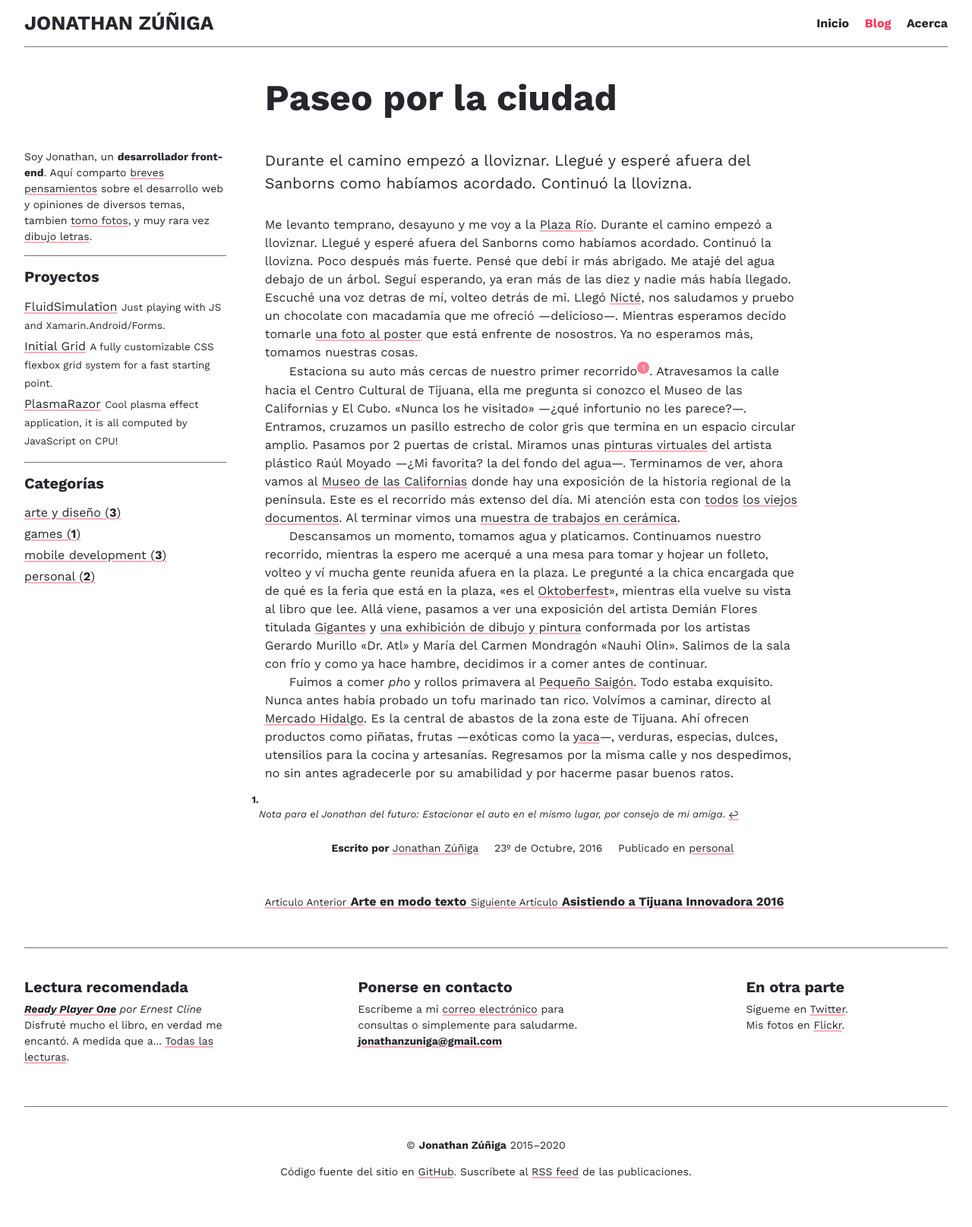
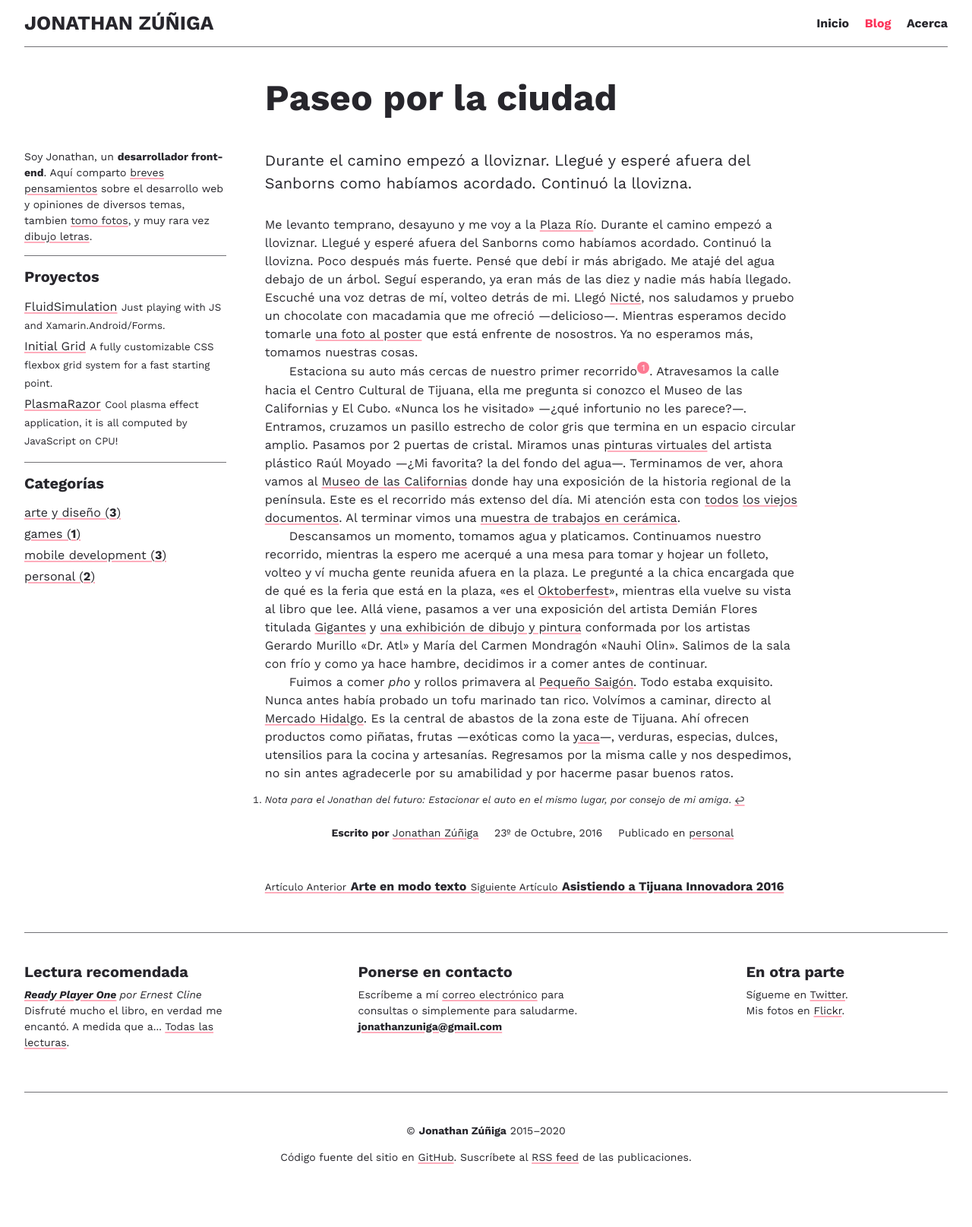
Before and after one commit to jonathanzuniga/jonathanzuniga.github.io, a Jekyll site: the page built from _posts/2016-10-23-paseo-por-la-ciudad.md, in a window 1280 px wide. Shown: the whole page at 76% size. Built offline with Jekyll 4.4.1, drawn with Linux system fonts in a browser that asks for light colours.

Commit message:
Comentar codigo ol con numeros en negritas

```diff
--- a/_sass/_reset.scss
+++ b/_sass/_reset.scss
@@ -95,24 +95,28 @@ ul {
 }
 
 // numeros en negritas
-ol {
-    counter-reset: item;
+// ol {
+//     counter-reset: item;
 
-    & > li {
-        list-style-type: none;
-        counter-increment: item;
-        padding-left: #{$space-lg - $space-sm};
-        text-indent: -#{$space-lg};
+//     & > li {
+//         list-style-type: none;
+//         counter-increment: item;
+//         padding-left: #{$space-lg - $space-sm};
+//         text-indent: -#{$space-lg};
 
-        &::before {
-            display: inline-block;
-            padding-right: $space-sm;
-            font-weight: bold;
-            text-align: right;
-            content: counter(item) ".";
-        }
-    }
-}
+//         &::before {
+//             display: inline-block;
+//             padding-right: $space-sm;
+//             font-weight: bold;
+//             text-align: right;
+//             content: counter(item) ".";
+//         }
+
+//         & > p {
+//             display: inline;
+//         }
+//     }
+// }
 
 li {
     margin-bottom: $space-sm;
```
